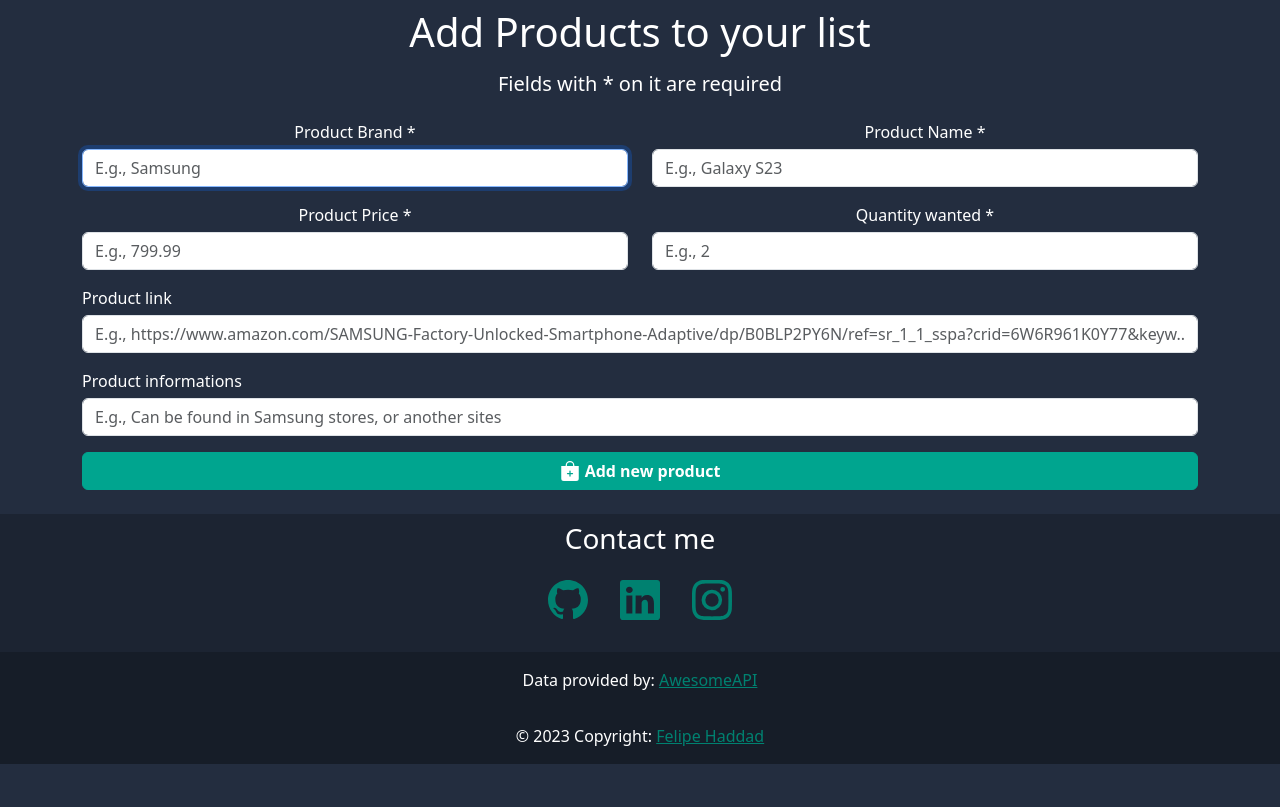
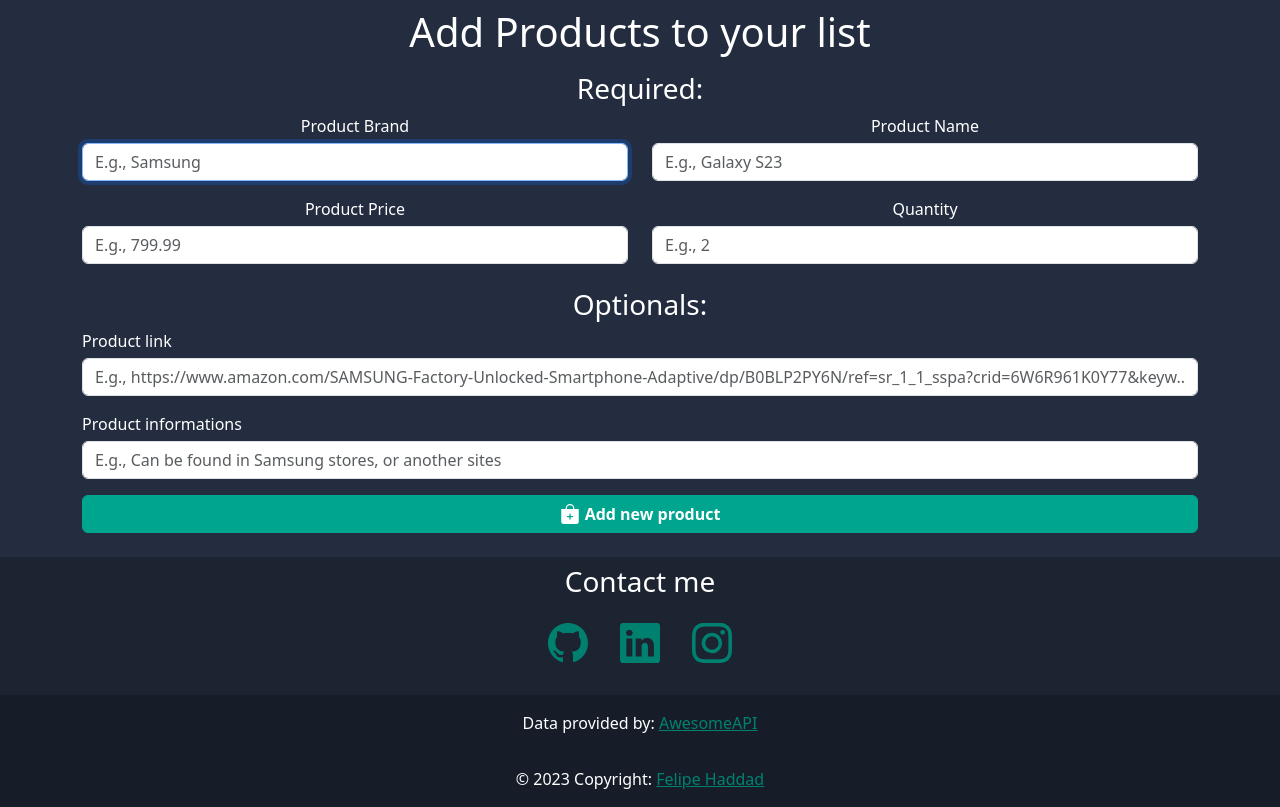
Before and after one commit to FelipeDH9/wishverse, a Flask app: page /add in a window 1280 px wide. Shown: the part 112-919 px from the top of the page. Before the commit the page ends 876 px from the top, so only its background shows below. Run offline with Flask 3, Linux system fonts and the light colour scheme; the visitor is signed in with stand-in values (Sample User, id 1); some libraries are stand-ins or nearby versions.

Commit message:
minor changes in css and texts

```diff
--- a/static/styles.css
+++ b/static/styles.css
@@ -17,10 +17,12 @@ h5,
 h6,
 p,
 li,
-span,
+span {
+  color: var(--text-color);
+}
+
 label {
   color: var(--text-color);
-  padding: 1rem 0;
 }
 
 h1,
@@ -29,7 +31,7 @@ h3,
 h4,
 h5,
 h6 {
-  padding: 0.5rem;
+  padding: 0.5rem 0;
   margin: 0;
 }
 
@@ -295,6 +297,10 @@ p {
   align-items: center;
 }
 
+/* ADD PRODUCT PAGE */
+.form-control {
+  margin-bottom: 1rem;
+}
 
 /* ADD PRODUCT BUTTON */
 .add-btn {
@@ -472,9 +478,9 @@ dialog > p, h1 {
     margin-top: 1rem;
   }
 
-  .currency {
+  /* .currency {
     margin-bottom: .5rem;
-    }
+    } */
 }
 
 @media (max-width: 320px) {
@@ -498,4 +504,8 @@ dialog > p, h1 {
   .navbar-toggler {
     margin: 0;
   }
+
+    .currency {
+    margin-bottom: .5rem;
+    }
 }
--- a/templates/add.html
+++ b/templates/add.html
@@ -14,12 +14,14 @@ main %} {% for category, message in get_flashed_messages(with_categories=true)
 {% endfor %}
 
 <h1 class="text-center">Add Products to your list</h1>
-<h5 class="text-center">Fields with * on it are required</h5>
+<!-- <h5 class="text-center">Fields with * on it are required</h5> -->
+<h3 class="text-center">Required:</h3>
+
 
 <form action="/add" method="post">
   <div class="row">
     <div class="col">
-      <label for="brand">Product Brand *</label>
+      <label for="brand">Product Brand</label>
       <input
         autofocus
         class="form-control"
@@ -30,7 +32,7 @@ main %} {% for category, message in get_flashed_messages(with_categories=true)
       />
     </div>
     <div class="col">
-      <label for="name">Product Name *</label>
+      <label for="name">Product Name</label>
       <input
         class="form-control"
         id="name"
@@ -43,7 +45,7 @@ main %} {% for category, message in get_flashed_messages(with_categories=true)
 
   <div class="row">
     <div class="col">
-      <label for="price">Product Price *</label>
+      <label for="price">Product Price</label>
       <input
         class="form-control"
         id="price"
@@ -56,7 +58,7 @@ main %} {% for category, message in get_flashed_messages(with_categories=true)
     </div>
 
     <div class="col">
-      <label for="quantity">Quantity wanted *</label>
+      <label for="quantity">Quantity</label>
       <input
         class="form-control"
         id="quantity"
@@ -68,6 +70,7 @@ main %} {% for category, message in get_flashed_messages(with_categories=true)
     </div>
   </div>
 
+  <h3 class="text-center">Optionals:</h3>
   <label for="link">Product link</label>
   <input
     class="form-control"
--- a/templates/login.html
+++ b/templates/login.html
@@ -1,6 +1,6 @@
 {% extends "layout.html" %}
 
-{% block title %}: Login{% endblock %}
+{% block title %}: Log In{% endblock %}
 
 {% block main %}
     {% for category, message in get_flashed_messages(with_categories=true) %}
--- a/templates/register.html
+++ b/templates/register.html
@@ -1,6 +1,6 @@
 {% extends "layout.html" %}
 
-{% block title %} Log In {% endblock %}
+{% block title %}: Register{% endblock %}
 
 
 {% block main %}
@@ -17,7 +17,7 @@
 
     <h1 class="text-center">Register in WishVerse and make your wishlist!</h1>
 
-    <h3 class="text-center">Mandatories:</h3>
+    <h3 class="text-center">Required:</h3>
     <form action="/register" method="post">
 
         <div class="row">
```
Also changed, not shown: templates/index.html (+7 -4 lines).
